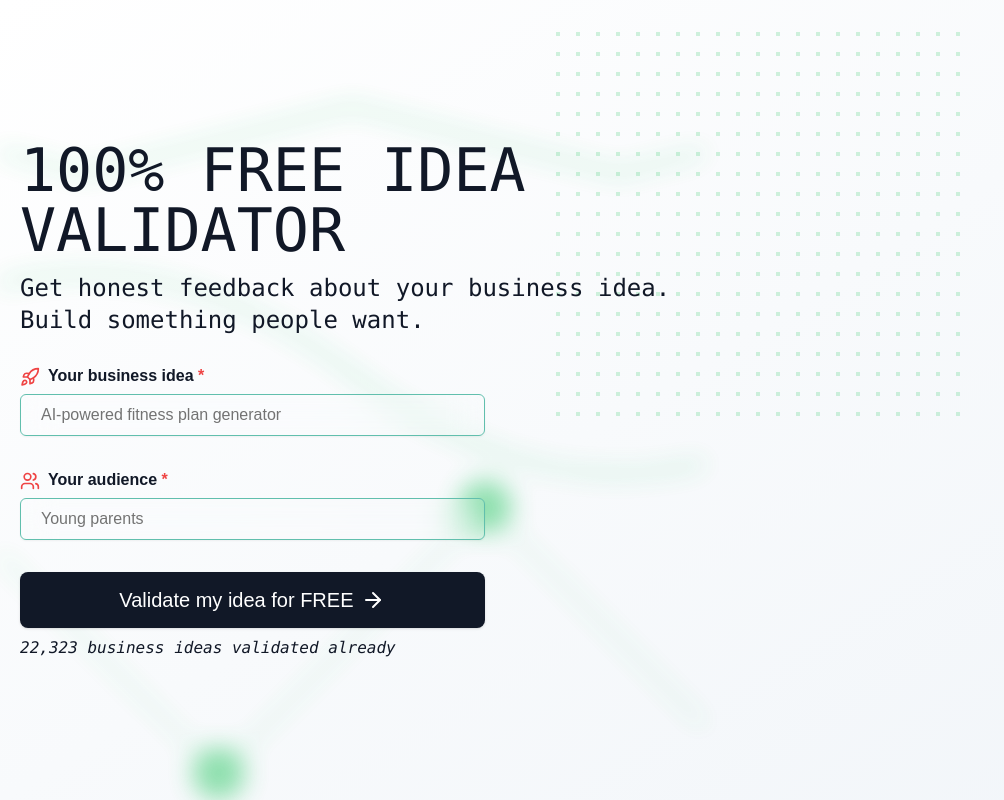
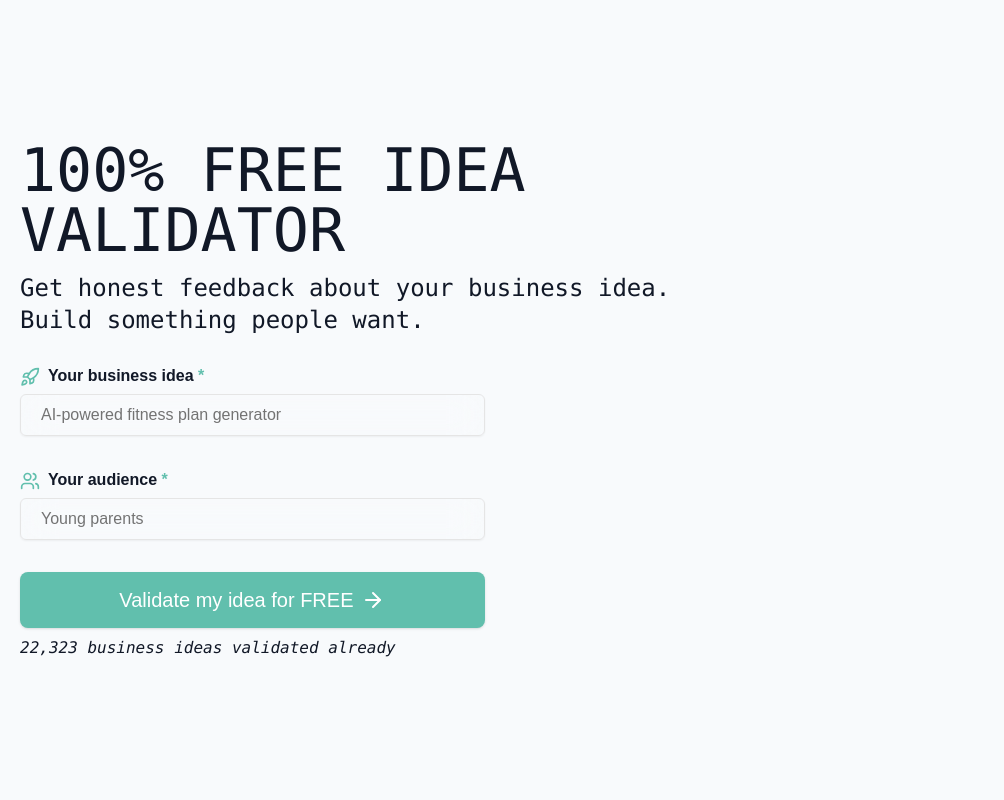
Before and after one commit to sjnosukequy/idea_valid, a Next.js app: page / in a window 1280 px wide. Shown: the whole page, without its empty margins (0-1004 px from the left). Built offline with nearby package versions, Linux system fonts and the light colour scheme.

Commit message:
Change UI color scheme

```diff
--- a/app/idea-valid/[id]/page.jsx
+++ b/app/idea-valid/[id]/page.jsx
@@ -236,11 +236,11 @@ export default function Page({ params }) {
     };
 
     return (
-        <div className={`min-h-screen p-6 px-[10%] lg:px-[20%] bg-gradient-to-br from-white to-slate-100`}>
+        <div className={`min-h-screen p-6 px-[10%] lg:px-[20%] bg-[#F8FAFC]`}>
             {!loaded ? (
                 <div className='flex items-center justify-center content-center h-[90vh]'>
                     <div className="flex flex-col items-center justify-center gap-5">
-                        <div className="loading loading-ring loading-lg w-[60%] text-[#22C55E]"></div>
+                        <div className="loading loading-ring loading-lg w-[60%] text-[#61BFAD]"></div>
                         <div className='text-2xl font-mono text-black'>
                             Generating&nbsp;
                             {[...Array(3).keys()].map(i => (
@@ -252,14 +252,14 @@ export default function Page({ params }) {
             ) : (
                 <div className="space-y-8">
                     <header className="flex flex-col md:flex-row justify-between items-center mb-6 bg-white p-6 rounded-lg shadow-md">
-                        <h1 className="text-3xl font-bold text-amber-300 mb-4 md:mb-0">Your Report 🚀</h1>
+                        <h1 className="text-3xl font-bold mb-4 md:mb-0">Your Report 🚀</h1>
                         <div className="flex gap-4">
                             <a href='../'>
-                                <Button variant="outline" className="border-[#111827] text-[#111827] hover:bg-transparent hover:text-[#22C55E] hover:border-[#22C55E] hover:scale-105 transition-all">
+                                <Button className="bg-[#61BFAD] transition-all hover:bg-[#61BFAD] hover:scale-105 text-white">
                                     New Audit
                                 </Button>
                             </a>
-                            <Button className="bg-[#22C55E] transition-all hover:bg-[#22C55E] hover:scale-105 text-white" onClick={handleShareResults}>Share Results</Button>
+                            <Button className="bg-[#61BFAD] transition-all hover:bg-[#61BFAD] hover:scale-105 text-white" onClick={handleShareResults}>Share Results</Button>
                         </div>
                     </header>
 
@@ -304,7 +304,7 @@ export default function Page({ params }) {
                             <p className="text-gray-700">Gain clarity with 9 actionable marketing ideas. Acquire more users, nurture them with content, and enjoy new sales.</p>
                             <div className="flex w-full h-full">
                                 <a>
-                                    <button className="px-4 py-2 rounded-lg bg-zinc-800 hover:scale-105 hover:bg-[#22C55E] transition-all text-white">Contact us for free</button>
+                                    <button className="px-4 py-2 rounded-lg bg-zinc-800 hover:scale-105 hover:bg-[#61BFAD] transition-all text-white">Contact us for free</button>
                                 </a>
                                 {/* <input type="email" placeholder="Your email" className="px-4 py-2 rounded-none rounded-l-md focus:outline-none focus:ring-2 focus:ring-indigo-500 w-[70%] bg-white text-black" />
                                 <button className="px-4 py-2 rounded-none rounded-r-md bg-zinc-800 hover:bg-zinc-700 text-white">Contact us for free</button> */}
@@ -332,7 +332,7 @@ export default function Page({ params }) {
                         </Card>
                     ))} */}
 
-                    <Button className="w-full py-5 bg-[#22C55E] text-white rounded-md hover:scale-105 hover:bg-[#22C55E] transition-all font-5xl">
+                    <Button className="w-full py-5 bg-[#61BFAD] text-white rounded-md hover:scale-105 hover:bg-[#61BFAD] transition-all text-lg">
                         Explore More Free Tools
                     </Button>
 
--- a/app/page.tsx
+++ b/app/page.tsx
@@ -10,47 +10,47 @@ import { Rocket, Users, ArrowRight } from 'lucide-react';
 import type { ReactNode } from 'react';
 import { useToast } from "@/hooks/use-toast"
 
-const BackgroundPattern = () => (
-  <svg xmlns="http://www.w3.org/2000/svg" viewBox="400 20 200 600" className="blur-md absolute left-0 h-full w-full text-[#22C55E] opacity-[80%] z-[0] pointer-events-none">
-    <defs>
-      <pattern id="smallGrid" width="50" height="50" patternUnits="userSpaceOnUse">
-        <path d="M 50 0 L 0 0 0 50" fill="none" stroke="currentColor" strokeWidth="0.5" opacity="0.3" />
-      </pattern>
-      {/* <pattern id="circles" width="100" height="100" patternUnits="userSpaceOnUse">
-        <circle cx="50" cy="50" r="15" fill="none" stroke="currentColor" strokeWidth="1" opacity="0.5" />
-      </pattern> */}
-    </defs>
+// const BackgroundPattern = () => (
+//   <svg xmlns="http://www.w3.org/2000/svg" viewBox="400 20 200 600" className="blur-md absolute left-0 h-full w-full text-[#22C55E] opacity-[80%] z-[0] pointer-events-none">
+//     <defs>
+//       <pattern id="smallGrid" width="50" height="50" patternUnits="userSpaceOnUse">
+//         <path d="M 50 0 L 0 0 0 50" fill="none" stroke="currentColor" strokeWidth="0.5" opacity="0.3" />
+//       </pattern>
+//       {/* <pattern id="circles" width="100" height="100" patternUnits="userSpaceOnUse">
+//         <circle cx="50" cy="50" r="15" fill="none" stroke="currentColor" strokeWidth="1" opacity="0.5" />
+//       </pattern> */}
+//     </defs>
 
-    <rect width="100%" height="100%" fill="url(#smallGrid)" />
-    <rect width="100%" height="100%" fill="url(#circles)" />
+//     <rect width="100%" height="100%" fill="url(#smallGrid)" />
+//     <rect width="100%" height="100%" fill="url(#circles)" />
 
-    <path d="M100,100 L300,150 L500,100 L700,150 L900,100" fill="none" stroke="currentColor" strokeWidth="2" opacity="0.7" />
-    <path d="M100,300 Q300,150 500,300 T900,300" fill="none" stroke="currentColor" strokeWidth="2" opacity="0.7" />
+//     <path d="M100,100 L300,150 L500,100 L700,150 L900,100" fill="none" stroke="currentColor" strokeWidth="2" opacity="0.7" />
+//     <path d="M100,300 Q300,150 500,300 T900,300" fill="none" stroke="currentColor" strokeWidth="2" opacity="0.7" />
 
-    <circle cx="200" cy="400" r="20" fill="currentColor" opacity="0.6" />
-    <circle cx="400" cy="600" r="20" fill="currentColor" opacity="0.6" />
-    <circle cx="600" cy="400" r="20" fill="currentColor" opacity="0.6" />
-    <circle cx="800" cy="600" r="20" fill="currentColor" opacity="0.6" />
+//     <circle cx="200" cy="400" r="20" fill="currentColor" opacity="0.6" />
+//     <circle cx="400" cy="600" r="20" fill="currentColor" opacity="0.6" />
+//     <circle cx="600" cy="400" r="20" fill="currentColor" opacity="0.6" />
+//     <circle cx="800" cy="600" r="20" fill="currentColor" opacity="0.6" />
 
-    <line x1="200" y1="400" x2="400" y2="600" stroke="currentColor" strokeWidth="2" opacity="0.4" />
-    <line x1="400" y1="600" x2="600" y2="400" stroke="currentColor" strokeWidth="2" opacity="0.4" />
-    <line x1="600" y1="400" x2="800" y2="600" stroke="currentColor" strokeWidth="2" opacity="0.4" />
-    {/* <path d="M400,200 L600,200 L650,400 L500,550 L350,400 Z" fill="none" stroke="currentColor" strokeWidth="3" opacity="0.8" />
-    <path d="M0,800 Q250,700 500,800 T1000,800" fill="none" stroke="currentColor" strokeWidth="2" opacity="0.5" />
-    <path d="M0,850 Q250,950 500,850 T1000,850" fill="none" stroke="currentColor" strokeWidth="2" opacity="0.5" /> */}
-  </svg>
-);
+//     <line x1="200" y1="400" x2="400" y2="600" stroke="currentColor" strokeWidth="2" opacity="0.4" />
+//     <line x1="400" y1="600" x2="600" y2="400" stroke="currentColor" strokeWidth="2" opacity="0.4" />
+//     <line x1="600" y1="400" x2="800" y2="600" stroke="currentColor" strokeWidth="2" opacity="0.4" />
+//     {/* <path d="M400,200 L600,200 L650,400 L500,550 L350,400 Z" fill="none" stroke="currentColor" strokeWidth="3" opacity="0.8" />
+//     <path d="M0,800 Q250,700 500,800 T1000,800" fill="none" stroke="currentColor" strokeWidth="2" opacity="0.5" />
+//     <path d="M0,850 Q250,950 500,850 T1000,850" fill="none" stroke="currentColor" strokeWidth="2" opacity="0.5" /> */}
+//   </svg>
+// );
 
-const BackgroundPattern2 = () => (
-  <svg className="absolute hidden md:block md:top-1/4 lg:top-8 right-1/4 lg:m-0 z-[1] text-[#22C55E] opacity-[20%]" width="404" height="392" fill="none" viewBox="0 0 404 392">
-    <defs>
-      <pattern id="837c3e70-6c3a-44e6-8854-cc48c737b659" x="0" y="0" width="20" height="20" patternUnits="userSpaceOnUse">
-        <rect x="0" y="0" width="4" height="4" fill="currentColor"></rect>
-      </pattern>
-    </defs>
-    <rect width="404" height="392" fill="url(#837c3e70-6c3a-44e6-8854-cc48c737b659)"></rect>
-  </svg>
-);
+// const BackgroundPattern2 = () => (
+//   <svg className="absolute hidden md:block md:top-1/4 lg:top-8 right-1/4 lg:m-0 z-[1] text-[#22C55E] opacity-[20%]" width="404" height="392" fill="none" viewBox="0 0 404 392">
+//     <defs>
+//       <pattern id="837c3e70-6c3a-44e6-8854-cc48c737b659" x="0" y="0" width="20" height="20" patternUnits="userSpaceOnUse">
+//         <rect x="0" y="0" width="4" height="4" fill="currentColor"></rect>
+//       </pattern>
+//     </defs>
+//     <rect width="404" height="392" fill="url(#837c3e70-6c3a-44e6-8854-cc48c737b659)"></rect>
+//   </svg>
+// );
 
 const Marquee = ({ children, direction = 'left', index = 0 }: { children: ReactNode, direction: string, index: number }) => {
   const [speed, setSpeed] = useState(0)
@@ -59,7 +59,7 @@ const Marquee = ({ children, direction = 'left', index = 0 }: { children: ReactN
     // const totalLength = document.querySelector('.animate-marquee')
     const sliderList = document.querySelectorAll<HTMLElement>(".slider")
     const sliderWidth = sliderList[index].getBoundingClientRect().width || 0
-    setSpeed(sliderWidth / 100)
+    setSpeed(sliderWidth / 75)
     // console.log(index, sliderWidth, sliderList[index])
   }, []);
 
@@ -294,12 +294,12 @@ export default function Home() {
     );
   };
 
-  const reviewChunks = chunkArray(review, Math.ceil(review.length / 5));
+  const reviewChunks = chunkArray(review, Math.ceil(review.length / 3));
 
   return (
-    <div className="relative flex flex-col md:flex-row w-[100vw] h-[100vh] bg-gradient-to-br from-white to-slate-100">
+    <div className="relative flex flex-col md:flex-row w-[100vw] h-[100vh] bg-[#F8FAFC]">
       <div className="relative flex flex-col flex-wrap justify-center content-center w-full md:w-[50%] lg:w-[55%] p-5 gap-5">
-        <BackgroundPattern />
+        {/* <BackgroundPattern /> */}
         {/* <div className="absolute w-full h-full left-0 bg-current invert opacity-10 z-[1] pointer-events-none"></div> */}
         <div className="z-[2]">
           {/* <h1 className="mb-3 text-5xl md:text-6xl font-black text-transparent bg-clip-text bg-gradient-to-r from-purple-600 to-pink-600 dark:from-purple-400 dark:to-pink-400">
@@ -313,23 +313,23 @@ export default function Home() {
             <form onSubmit={handleIdeaSubmit} className="space-y-8">
               <div className="grid w-full items-center gap-1.5 text-[#111827]">
                 <Label className="text-md font-bold" htmlFor="idea">
-                  <Rocket className="inline-block mr-2 text-red-500" size={20} />
-                  Your business idea <span className="text-red-500">*</span>
+                  <Rocket className="inline-block mr-2 text-[#61BFAD]" size={20} />
+                  Your business idea <span className="text-[#61BFAD]">*</span>
                 </Label>
-                <Input value={idea} onChange={(e) => setIdea(e.target.value)} className="border-[#61BFAD] border-[0.1rem] text-black backdrop-blur-lg text-md p-5" type="text" id="idea" name="idea" placeholder="AI-powered fitness plan generator" />
+                <Input value={idea} onChange={(e) => setIdea(e.target.value)} className="text-black backdrop-blur-lg text-md p-5" type="text" id="idea" name="idea" placeholder="AI-powered fitness plan generator" />
               </div>
               <div className="grid w-full items-center gap-1.5 text-[#111827]">
                 <Label className="text-md font-bold" htmlFor="audience">
-                  <Users className="inline-block mr-2 text-red-500" size={20} />
-                  Your audience <span className="text-red-500">*</span>
+                  <Users className="inline-block mr-2 text-[#61BFAD]" size={20} />
+                  Your audience <span className="text-[#61BFAD]">*</span>
                 </Label>
-                <Input value={audience} onChange={(e) => setAudience(e.target.value)} className="border-[#61BFAD] border-[0.1rem] text-black backdrop-blur-lg text-md p-5" type="text" id="audience" name="audience" placeholder="Young parents" />
+                <Input value={audience} onChange={(e) => setAudience(e.target.value)} className="text-black backdrop-blur-lg text-md p-5" type="text" id="audience" name="audience" placeholder="Young parents" />
               </div>
 
               <div className="w-full mt-7">
                 {/* <Button type="submit" className="w-full py-7 text-xl font-black bg-gradient-to-r from-purple-600 to-pink-600 hover:from-purple-700 hover:to-pink-700 text-white rounded-lg transition duration-300 ease-in-out transform hover:scale-105">
                   Validate my idea for FREE <ArrowRight className="inline-block ml-2" size={24} /> </Button> */}
-                <Button type="submit" className="w-full py-7 text-xl bg-[#111827] hover:bg-[#e11d48] text-white rounded-lg transition duration-300 ease-in-out transform hover:scale-105">
+                <Button type="submit" className="w-full py-7 text-xl bg-[#61BFAD] hover:bg-[#61BFAD] text-white rounded-lg transition duration-300 ease-in-out transform hover:scale-105">
                   Validate my idea for FREE <ArrowRight className="inline-block ml-2" size={24} /> </Button>
                 <p className="mt-2 text-[#111827] italic font-mono">22,323 business ideas validated already</p>
               </div>
@@ -339,7 +339,7 @@ export default function Home() {
           </div>
         </div>
       </div>
-      <BackgroundPattern2 />
+      {/* <BackgroundPattern2 /> */}
       <div className="relative w-full md:w-[50%] bg-transparent ps-5 lg:w-[45%] h-full overflow-hidden box-border hidden md:block">
 
         {/* <ul id='slider' className={styles.slider}>
--- a/app/styles.module.css
+++ b/app/styles.module.css
@@ -20,7 +20,7 @@ body { overflow: hidden; height: 100%; } */
 }
 
 @keyframes marquee {
-    0% { transform: translateX(25%); }
+    0% { transform: translateX(15%); }
     100% { transform: translateX(-100%); }
   }
 
```
